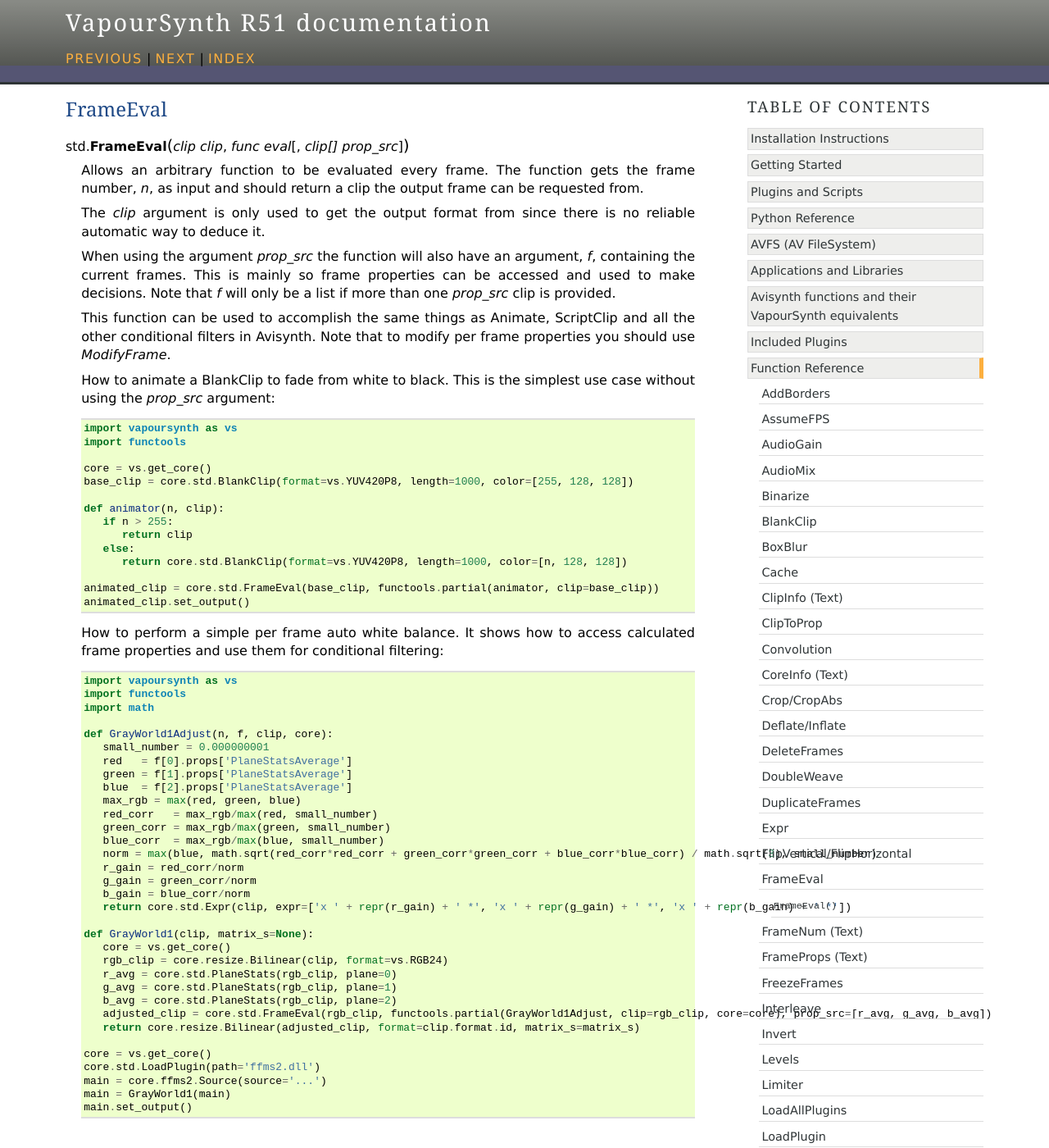
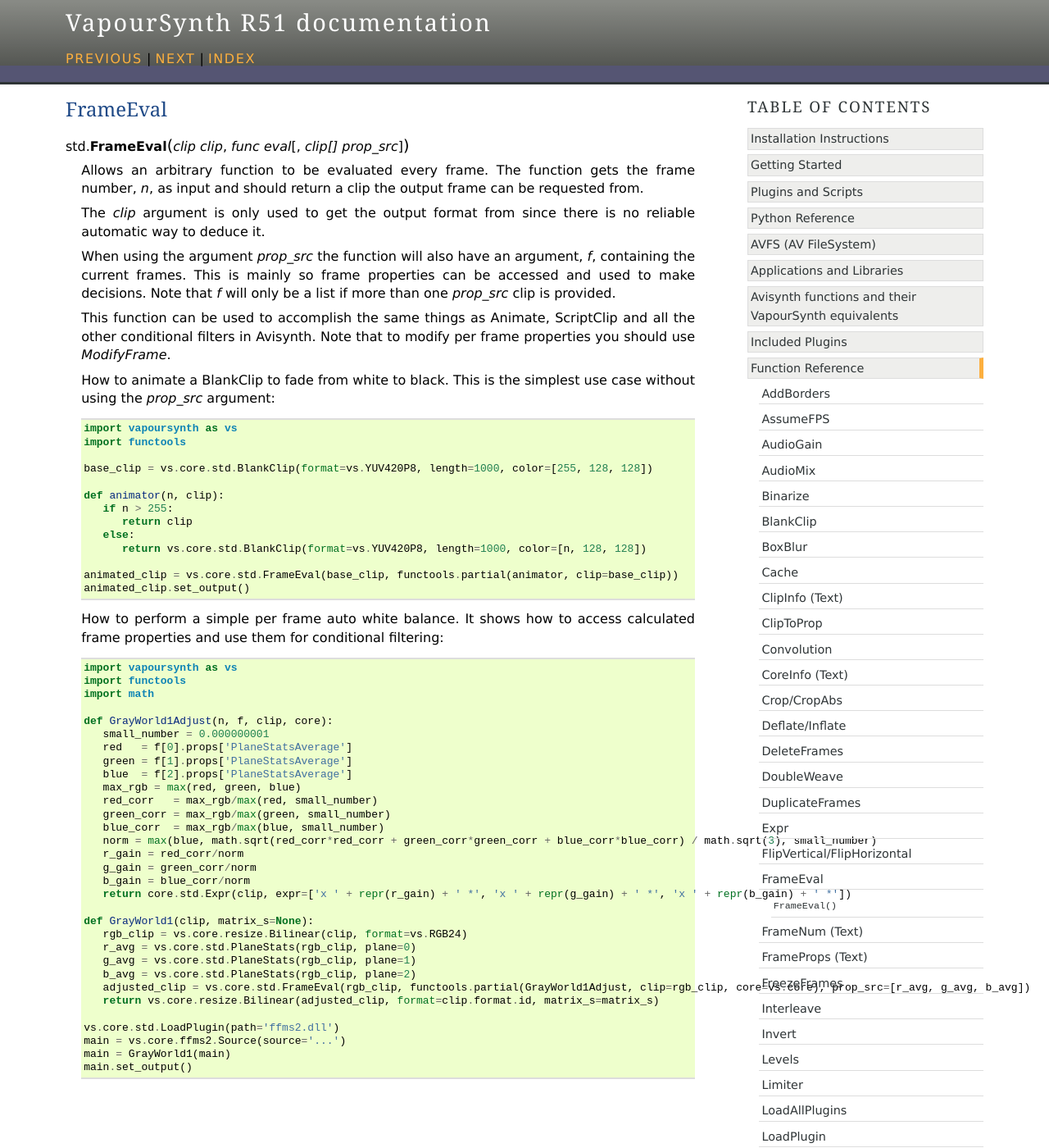
Before and after one commit to vapoursynth/vapoursynth, a Sphinx documentation site: the page built from doc/functions/frameeval.rst, in a window 1280 px wide and 1400 px high. Shown: the whole window at 82% size. Built offline with Sphinx 7.4.7, drawn with Linux system fonts in a browser that asks for light colours; formulas are drawn with MathJax 3.

Commit message:
Remove get_core from doc examples

```diff
--- a/doc/functions/frameeval.rst
+++ b/doc/functions/frameeval.rst
@@ -26,16 +26,15 @@
       import vapoursynth as vs
       import functools
 
-      core = vs.get_core()
-      base_clip = core.std.BlankClip(format=vs.YUV420P8, length=1000, color=[255, 128, 128])
+      base_clip = vs.core.std.BlankClip(format=vs.YUV420P8, length=1000, color=[255, 128, 128])
 
       def animator(n, clip):
          if n > 255:
             return clip
          else:
-            return core.std.BlankClip(format=vs.YUV420P8, length=1000, color=[n, 128, 128])
+            return vs.core.std.BlankClip(format=vs.YUV420P8, length=1000, color=[n, 128, 128])
 
-      animated_clip = core.std.FrameEval(base_clip, functools.partial(animator, clip=base_clip))
+      animated_clip = vs.core.std.FrameEval(base_clip, functools.partial(animator, clip=base_clip))
       animated_clip.set_output()
 
    How to perform a simple per frame auto white balance. It shows how to access
@@ -61,16 +60,14 @@
          return core.std.Expr(clip, expr=['x ' + repr(r_gain) + ' *', 'x ' + repr(g_gain) + ' *', 'x ' + repr(b_gain) + ' *'])
 
       def GrayWorld1(clip, matrix_s=None):
-         core = vs.get_core()
-         rgb_clip = core.resize.Bilinear(clip, format=vs.RGB24)
-         r_avg = core.std.PlaneStats(rgb_clip, plane=0)
-         g_avg = core.std.PlaneStats(rgb_clip, plane=1)
-         b_avg = core.std.PlaneStats(rgb_clip, plane=2)
-         adjusted_clip = core.std.FrameEval(rgb_clip, functools.partial(GrayWorld1Adjust, clip=rgb_clip, core=core), prop_src=[r_avg, g_avg, b_avg])
-         return core.resize.Bilinear(adjusted_clip, format=clip.format.id, matrix_s=matrix_s)
+         rgb_clip = vs.core.resize.Bilinear(clip, format=vs.RGB24)
+         r_avg = vs.core.std.PlaneStats(rgb_clip, plane=0)
+         g_avg = vs.core.std.PlaneStats(rgb_clip, plane=1)
+         b_avg = vs.core.std.PlaneStats(rgb_clip, plane=2)
+         adjusted_clip = vs.core.std.FrameEval(rgb_clip, functools.partial(GrayWorld1Adjust, clip=rgb_clip, core=vs.core), prop_src=[r_avg, g_avg, b_avg])
+         return vs.core.resize.Bilinear(adjusted_clip, format=clip.format.id, matrix_s=matrix_s)
 
-      core = vs.get_core()
-      core.std.LoadPlugin(path='ffms2.dll')
-      main = core.ffms2.Source(source='...')
+      vs.core.std.LoadPlugin(path='ffms2.dll')
+      main = vs.core.ffms2.Source(source='...')
       main = GrayWorld1(main)
       main.set_output()
```
Also changed, not shown: doc/plugins/vivtc.rst (+7 -8 lines).
